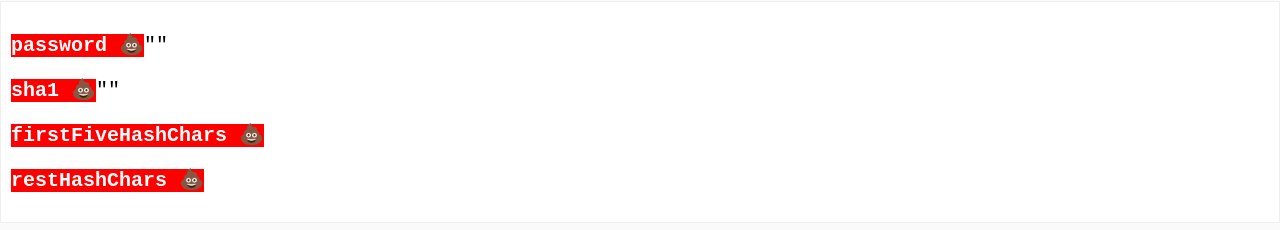
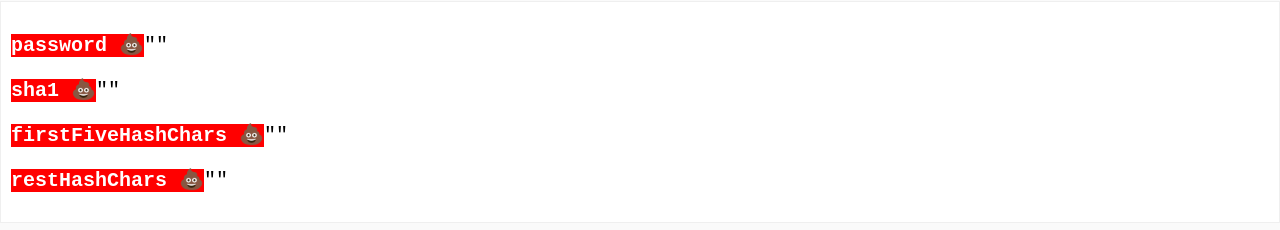
Before and after one commit to spences10/characters-from-password, a React (Create React App) app: page / in a window 1280 px wide. Shown: the part 450-680 px from the top of the page. Built offline with nearby package versions, Linux system fonts and the light colour scheme.

Commit message:
add next state props

```diff
--- a/src/components/App.js
+++ b/src/components/App.js
@@ -16,8 +16,8 @@ const App = () => (
         handleSelectedChange,
         passwordHash,
         sha1,
-        firstFive,
-        rest,
+        firstFiveHashChars,
+        restHashChars,
         hibpHashes,
         getHash
       }) => (
@@ -32,8 +32,8 @@ const App = () => (
             password={password}
             passwordHash={passwordHash}
             sha1={sha1}
-            firstFive={firstFive}
-            rest={rest}
+            firstFiveHashChars={firstFiveHashChars}
+            restHashChars={restHashChars}
             hibpHashes={hibpHashes}
             getHash={getHash}
           />
```
